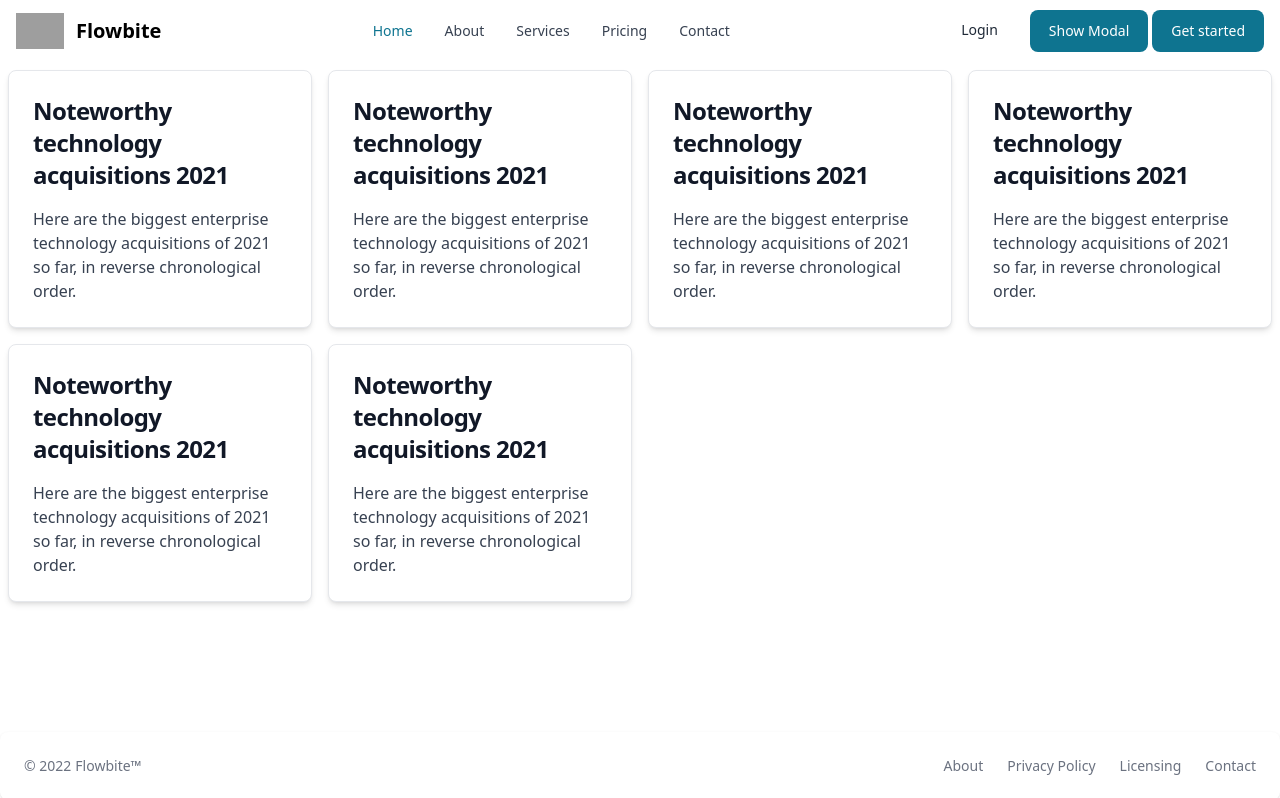
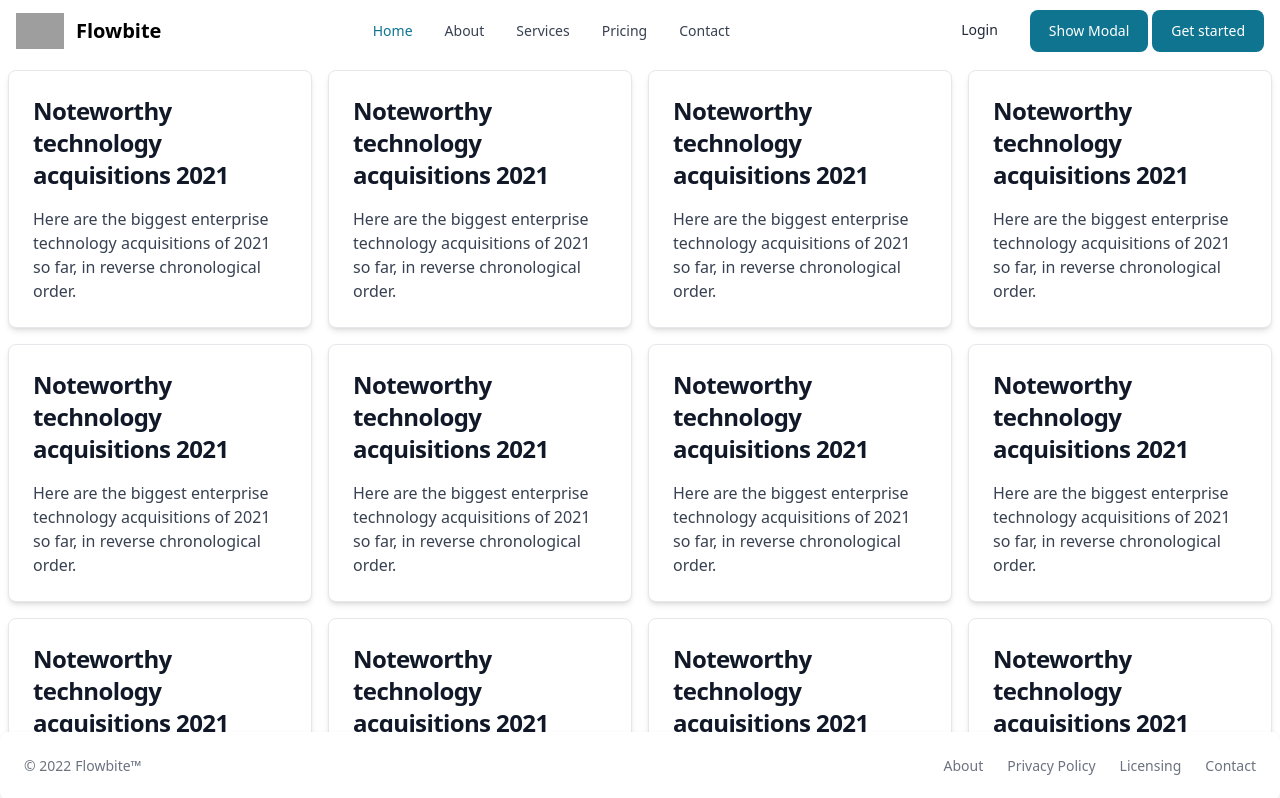
Before and after one commit to jacoyutorius/react-tailwind-flowbite, a React (Create React App) app: page / in a window 1280 px wide. Shown: the top 798 px of the page. Built offline with nearby package versions, Linux system fonts and the light colour scheme; grey boxes are pictures that could not be loaded.

Commit message:
minorchange

```diff
--- a/src/App.tsx
+++ b/src/App.tsx
@@ -90,13 +90,13 @@ function ModalForm(modalOpen: boolean, toggleModal: any ) {
   )
 }
 
+function Cards() {
+  return [1, 2, 3, 4, 5, 6, 7, 8, 9, 10, 11, 12, 13, 14, 15, 16, 17].map(v => createCard())
+}
+
 function App() {
   const [modalOpen, setModalOpen] = useState(false)
   const toggleModal = () => { setModalOpen(!modalOpen) }
-  // const toggleModal = (event: React.MouseEvent<HTMLButtonElement, MouseEvent>) => {
-  //   console.log(event);
-  //   setModalOpen(!modalOpen)
-  // };
 
   return (
     <div className="App">
@@ -149,13 +149,8 @@ function App() {
         </Navbar.Collapse>
       </Navbar>
 
-      <div className="grid grid-cols-1 md:grid-cols-3 lg:grid-cols-4">
-        { createCard() }
-        { createCard() }
-        { createCard() }
-        { createCard() }
-        { createCard() }
-        { createCard() }
+      <div className="grid grid-cols-1 mb-20 md:grid-cols-3 lg:grid-cols-4">
+        { Cards() }
       </div>
 
       <Footer container={true} className="fixed bottom-0 left-0 z-20">
```
